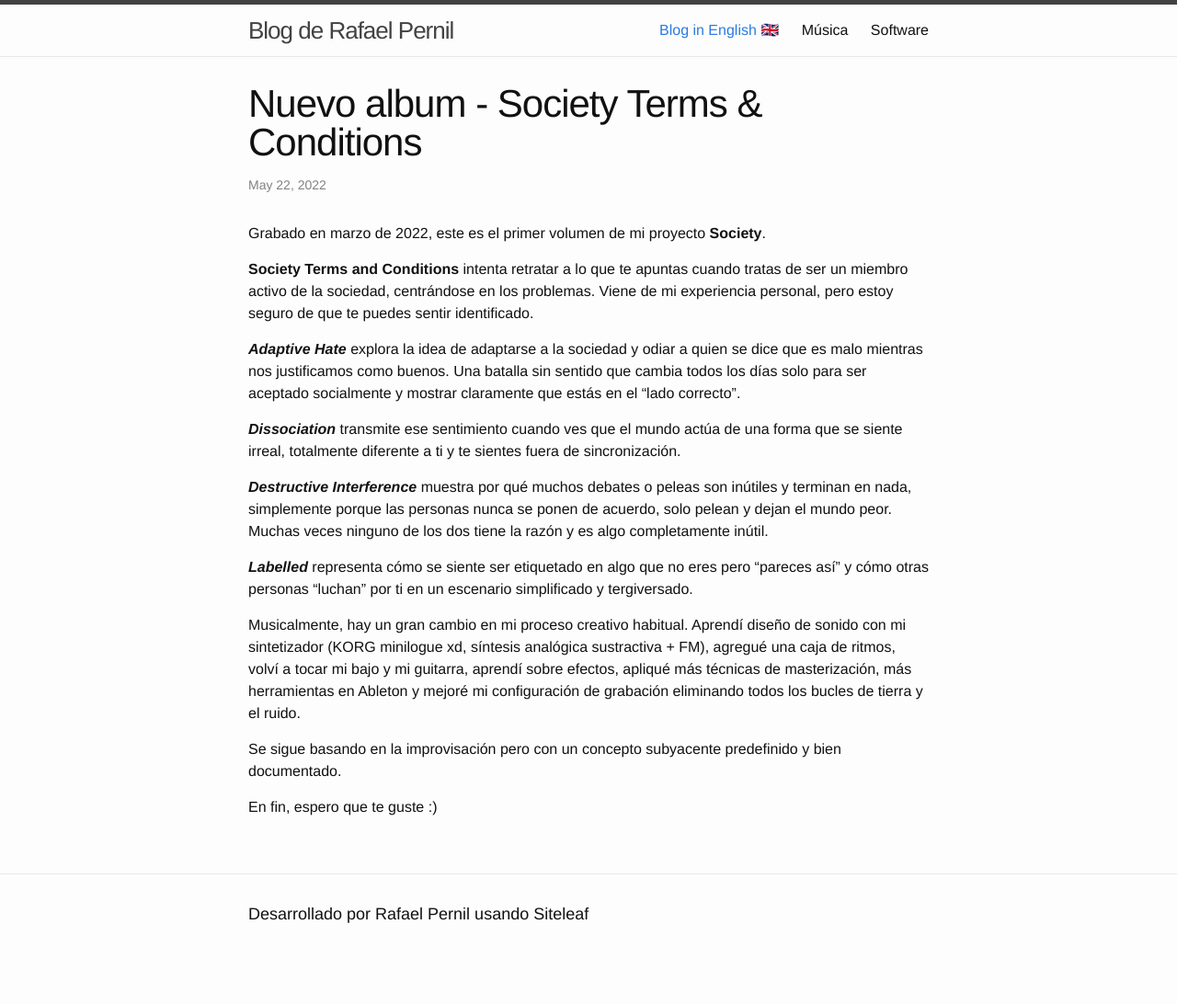
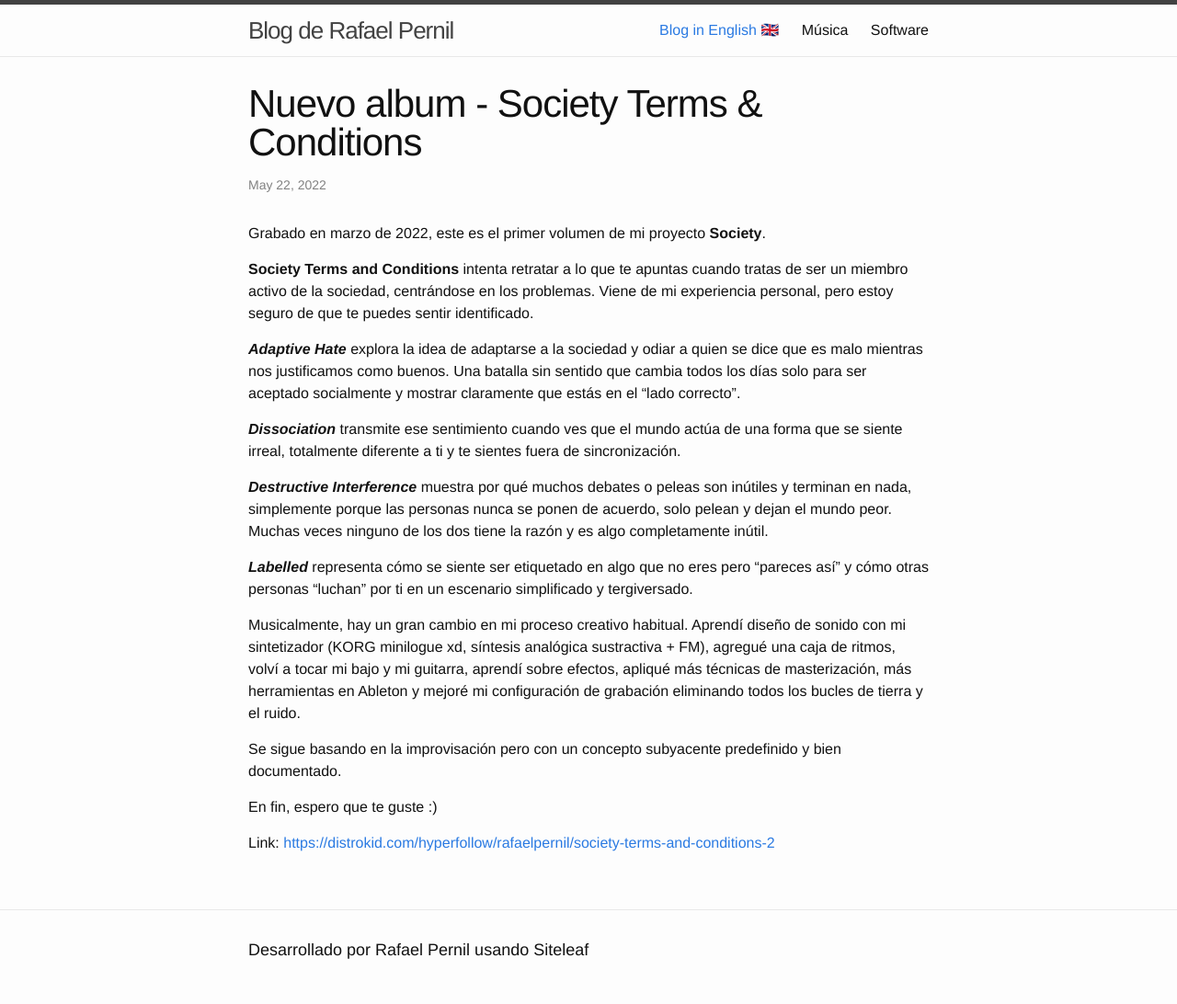
Before and after one commit to rafaelpernil2/blog-es, a Jekyll site: the page built from _posts/2022-05-22-new-album-society-tnc.markdown, in a window 1280 px wide. Shown: the whole page at 92% size. Built offline with Jekyll 4.4.1, drawn with Linux system fonts in a browser that asks for light colours; before the commit the page ends 1053 px from its top, so only the background shows below that; some of the changed lines change nothing that is shown.

Commit message:
Updated New Album Society Tnc

```diff
--- a/_posts/2022-05-22-new-album-society-tnc.markdown
+++ b/_posts/2022-05-22-new-album-society-tnc.markdown
@@ -22,3 +22,5 @@ Musicalmente, hay un gran cambio en mi proceso creativo habitual. Aprendí dise
 Se sigue basando en la improvisación pero con un concepto subyacente predefinido y bien documentado.
 
 En fin, espero que te guste :)
+
+Link: [https://distrokid.com/hyperfollow/rafaelpernil/society-terms-and-conditions-2](https://distrokid.com/hyperfollow/rafaelpernil/society-terms-and-conditions-2)
```
